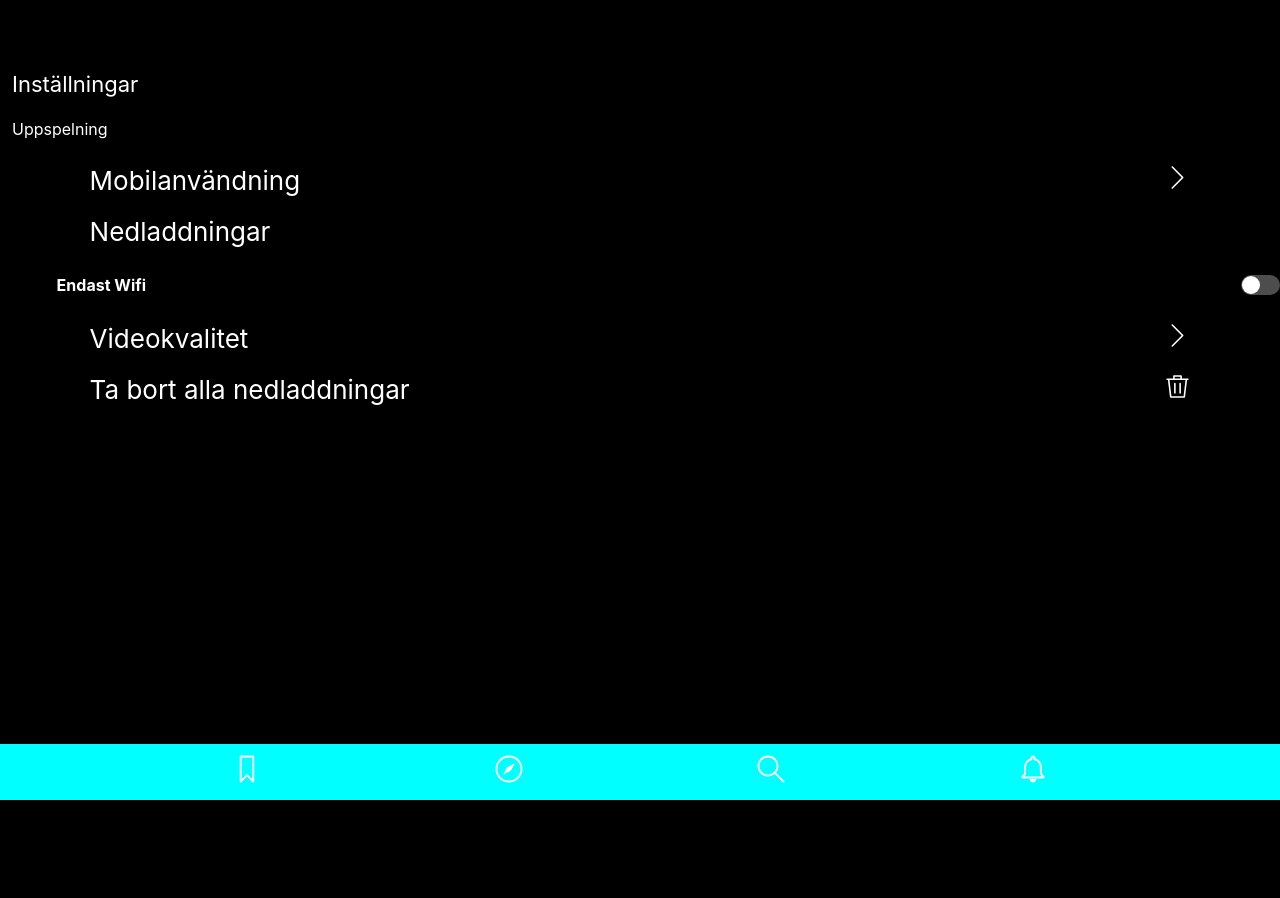
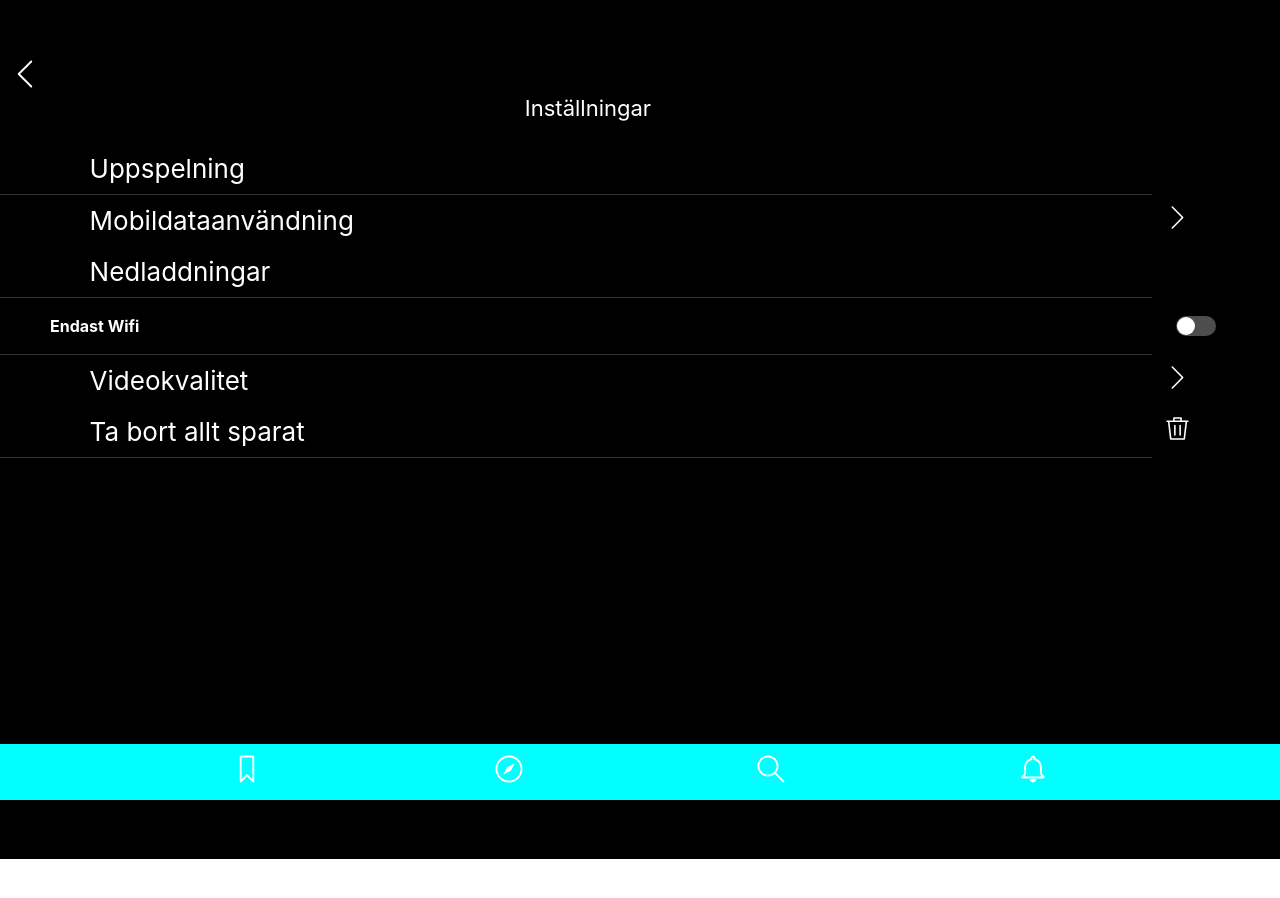
Before and after one commit to erikarvidsson/KA-project2, a React (Create React App) app: page /Settings in a window 1280 px wide. Shown: the top 898 px of the page. After the commit the page ends 859 px from the top, so only its background shows below. Built offline with nearby package versions, Linux system fonts and the light colour scheme.

Commit message:
added css to Settingspage

```diff
--- a/src/components/Category/index.js
+++ b/src/components/Category/index.js
@@ -28,7 +28,7 @@ const Category = (props) => {
     return(
         <DivStyled>
             <CategoryDivStyled>
-                <P text={props.text} fontWeight='Bold'/>
+                <P text={props.text} marginLeft="18px" fontWeight='Bold'/>
                 <ImgStyled src={props.img} alt=''></ImgStyled>
             </CategoryDivStyled>
         </DivStyled>
--- a/src/components/SettingPage/index.js
+++ b/src/components/SettingPage/index.js
@@ -4,20 +4,22 @@ import styled from "styled-components";
 import NavigationButton from '../NavigationButton';
 import Category from '../Category';
 import {Header, H2, H3, P} from '../typo';
+import Line from '../Line'
 
-const Section = styled.section`
-height: 100vh;
-width: 100vw;
+const CategoryDivStyled = styled.div`
+height: 56px;
+width: 95vw;
+display: flex;
+flex-direction: row;
+justify-content: flex-end;
+align-items: center;
 
 `;
 
-
-const CategoryDivStyled = styled.div`
-height: 56px;
-display: flex;
-justify-content: space-around;
-align-items: center;
-
+const BackIconStyled = styled.img `
+height: 30px;
+width: 30px;
+margin-left: 10px;
 `;
 
 const Icon = styled.div`
@@ -30,7 +32,7 @@ top:30px;
 left:30px;
 `;
 
-const Div = styled.div`
+const DivStyled = styled.div`
 height: 40vh;
 width: 100vw;
 
@@ -40,14 +42,15 @@ a {
 }
 
 label{
-  position: relative;
-  display: inline-block;
+  position: absolute;
+  /* display: inline-block; */
   width: 40px;
   height: 20px;
   background-color: rgba(255,255,255, 0.3);
   border-radius: 20px;
   transition: all 0.3s;
 }
+
 label::after {
   content: '';
   position: absolute;
@@ -58,6 +61,7 @@ label::after {
   top: 1px;
   left: 1px;
   transition: all 0.3s;
+
 }
 
 input:checked + label::after {
@@ -76,20 +80,24 @@ input {
 const SettingPage = (props) => {
     return (
     <div>
-    <Section>
-      <H3 text='Inställningar'/>
-        <P text='Uppspelning'/>
-          <Div>
-            <Link to='/Konto'><NavigationButton goTo="Mobilanvändning" img="assets/icons/right-arrow.svg"/></Link>
-              <NavigationButton goTo="Nedladdningar"/>
-                <CategoryDivStyled>
-                  <Category text='Endast Wifi'/><input type="checkbox" id="toggle" /><label for="toggle"></label>
-                </CategoryDivStyled>
-
-            <Link to='/Konto'><NavigationButton goTo="Videokvalitet" img="assets/icons/right-arrow.svg"/></Link>
-            <Link to='/Konto'><NavigationButton goTo="Ta bort alla nedladdningar" img="assets/icons/garbage.svg"/></Link>
-      </Div>
-    </Section>
+        <BackIconStyled src='assets/icons/left-arrow.svg' onClick={() => props.history.goBack(props)}/>
+          <H3 text='Inställningar' textAlign="center" marginTop="0;"/>
+            <NavigationButton goTo="Uppspelning"/>
+              <Line />
+                <DivStyled>
+                  <NavigationButton goTo="Mobildataanvändning" img="assets/icons/right-arrow.svg"/>
+                      <NavigationButton goTo="Nedladdningar"/>
+                        <Line />
+                          <CategoryDivStyled>
+                            <Category text='Endast Wifi'/>
+                              <input type="checkbox" id="toggle" />
+                              <label for="toggle"></label>
+                            </CategoryDivStyled>
+                          <Line />
+                        <Link to='/Konto'><NavigationButton goTo="Videokvalitet" img="assets/icons/right-arrow.svg"/></Link>
+                    <Link to='/Konto'><NavigationButton goTo="Ta bort allt sparat" img="assets/icons/garbage.svg"/></Link>
+                  <Line />
+            </DivStyled>
   </div>
 )}
 
--- a/src/components/typo.js
+++ b/src/components/typo.js
@@ -9,8 +9,8 @@ const HeaderStyle = styled.h1`
   font-size: 48px;
   font-weight: ${props => props.fontWeight || "normal"};
   margin-top: ${props => props.marginTop || "12px"};
-  margin-left: 12px;
-  margin-right: 12px;
+  margin-left: ${props => props.marginLeft || "12px"};
+  margin-right: ${props => props.marginRight || "12px"};
   color: white;
   text-align: ${props => props.textAlign || 'center'};
   width: 90%;
@@ -20,8 +20,8 @@ const H2Style = styled.h2`
   font-size: 38px;
   font-weight: ${props => props.fontWeight || "normal"};
   margin-top: ${props => props.marginTop || "12px"};
-  margin-left: 12px;
-  margin-right: 12px;
+  margin-left: ${props => props.marginLeft || "12px"}
+  margin-right: ${props => props.marginRight || "12px"};
   color: white;
   text-align: ${props => props.textAlign || 'left'};
   width: 90%;
@@ -31,8 +31,8 @@ const H3Style = styled.h3 `
   font-size: 22px;
   font-weight: ${props => props.fontWeight || "normal"};
   margin-top: ${props => props.marginTop || "12px"};
-  margin-left: 12px;
-  margin-right: 12px;
+  margin-left: ${props => props.marginLeft || "12px"}
+  margin-right: ${props => props.marginRight || "12px"};
   color: white;
   text-align: ${props => props.textAlign || 'left'};
   width: 90%;
@@ -42,8 +42,8 @@ const PStyle = styled.p`
   font-size: 16px;
   font-weight: ${props => props.fontWeight || "normal"};
   top: ${props => props.top};
-  margin-left: 12px;
-  margin-right: 12px;
+  margin-left: ${props => props.marginLeft || "12px"}
+  margin-right: ${props => props.marginRight || "12px"};
   color: white;
   text-align: ${props => props.textAlign || 'left'};
   width: 90%;
```
